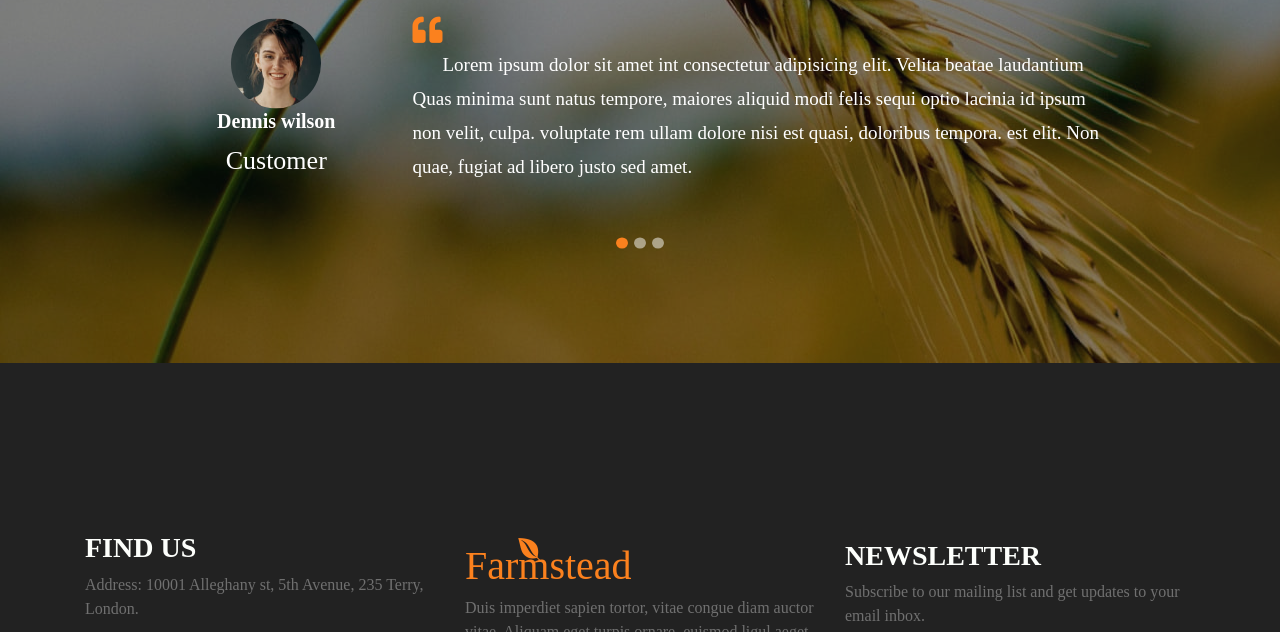
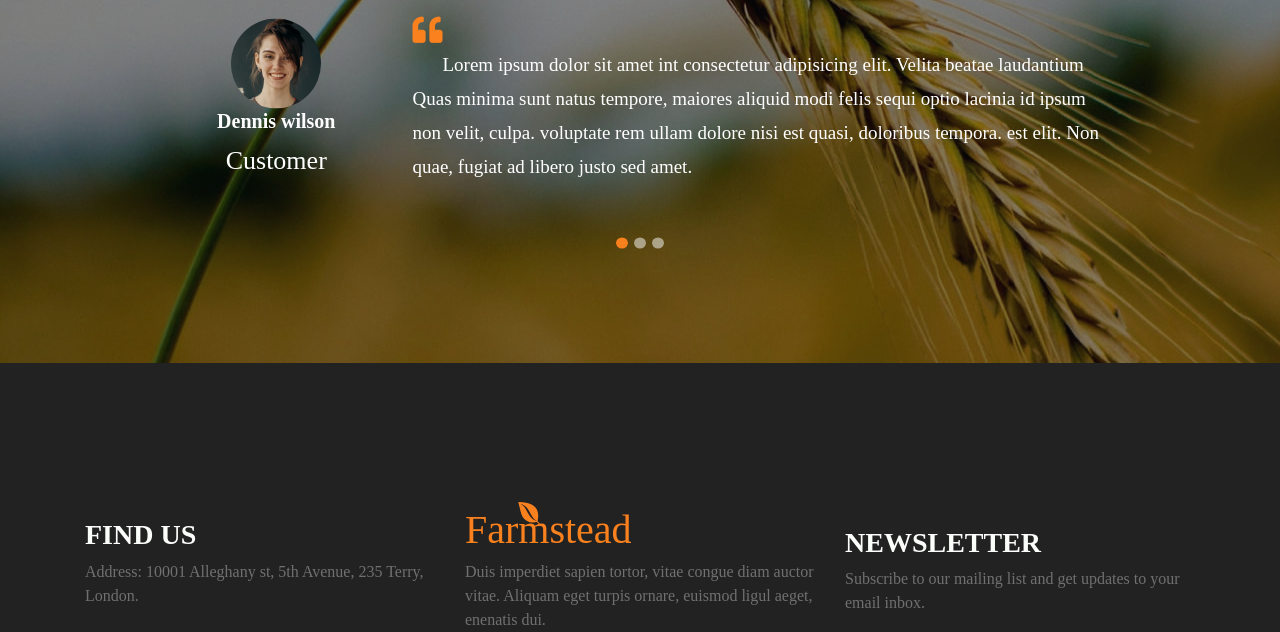
Before and after one commit to TrongTranCong/DN01_FARMSTEAD_NHOM3, a plain HTML site: page index.html in a window 1280 px wide. Shown: the part 4411-5043 px from the top of the page. Drawn offline with nearby package versions, Linux system fonts and the light colour scheme; some packages are replaced by stand-ins of ours; a script that the page names is missing; a web font is replaced by a local one.

Commit message:
chinhsua

```diff
--- a/css/style.css
+++ b/css/style.css
@@ -1030,7 +1030,7 @@ footer {
   text-decoration-line:none;
 }
 .f__icon{
-  padding-top:13%;
+  padding-top:0%;
 }
 .content p{
   color: #707070;
```
